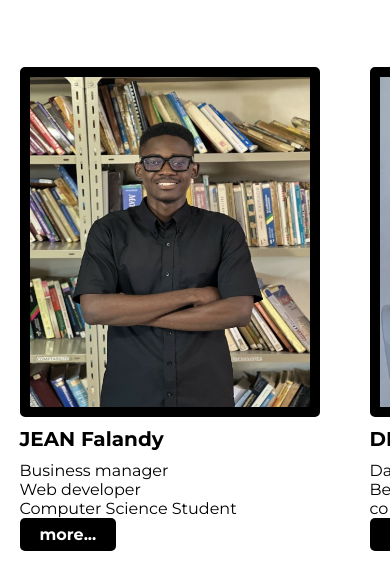
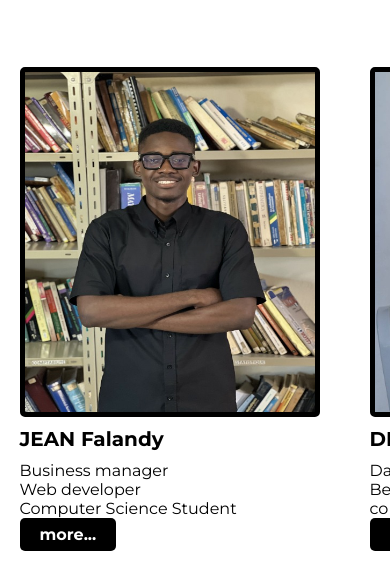
Before and after one commit to DeclerusAllen/projettest, a plain HTML site: page members.html in a window 390 px wide. Shown: the part 282-844 px from the top of the page. Drawn offline with nearby package versions, Linux system fonts and the light colour scheme.

Commit message:
responsive

```diff
--- a/css/shop.css
+++ b/css/shop.css
@@ -378,7 +378,7 @@ button
     width: 100%;
     float: left;
     height: 100%;
-    border: 10px solid rgb(0, 0, 0);
+    border: 5px solid rgb(0, 0, 0);
     border-radius: 5px;
 
     animation: slide 3s linear;
@@ -433,7 +433,7 @@ button
   text-align: center;
   margin-top: 90px;
 }
-@media only screen and (max-width: 576px) {
+@media only screen and (max-width: 700px) {
   #blog-container
 {
     float: left;
```
